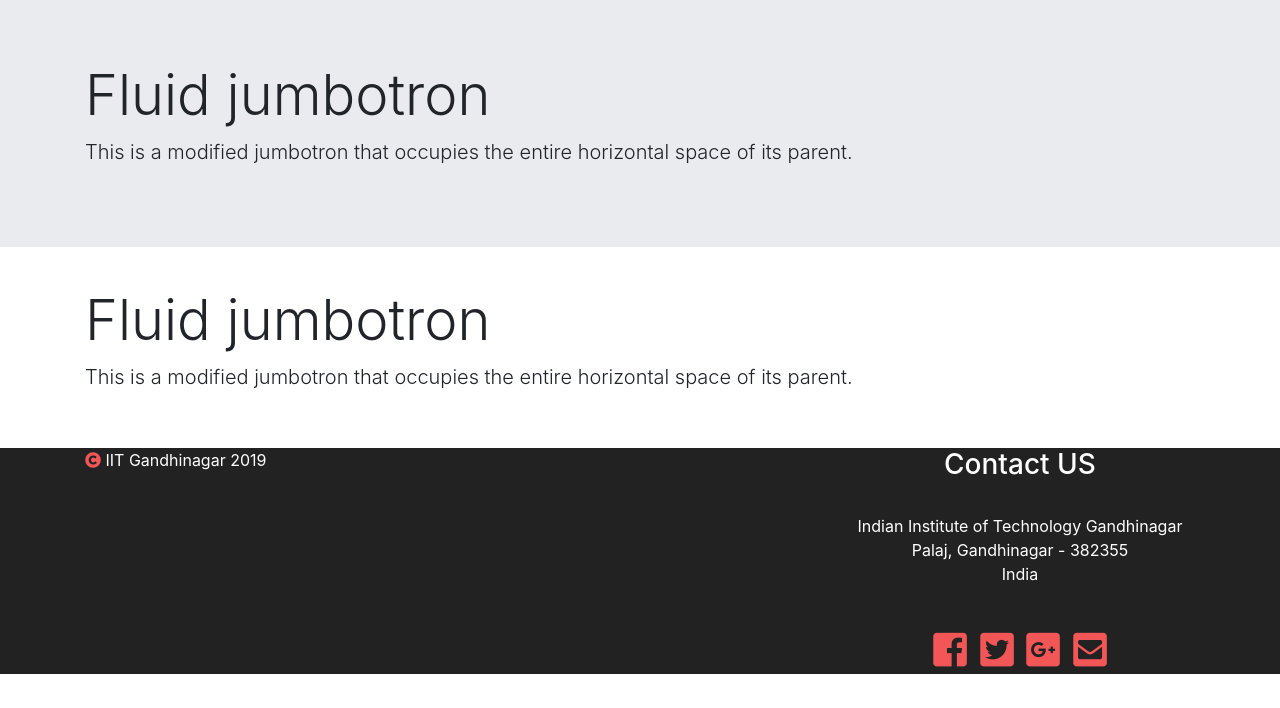
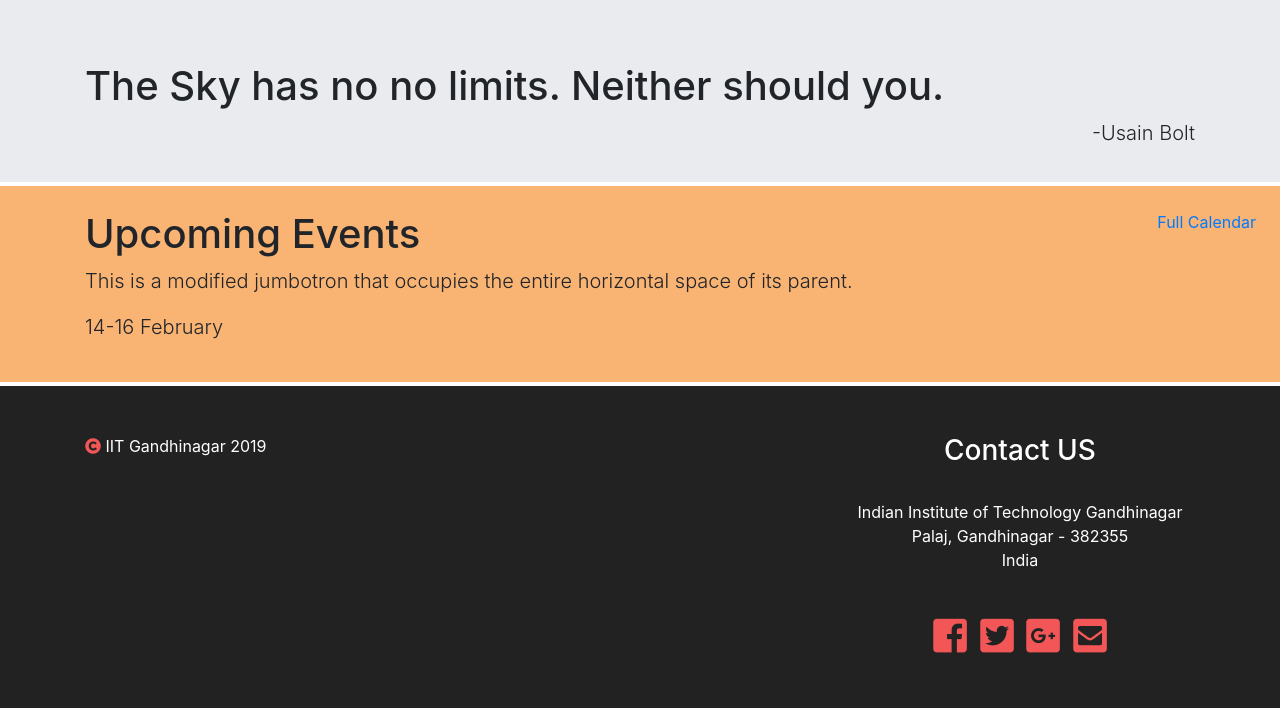
Before and after one commit to yadav-sachin/IITGN-sports, a plain HTML site: page index.html in a window 1280 px wide. Shown: the part 802-1510 px from the top of the page. Before the commit the page ends 1476 px from the top, so only its background shows below. Drawn offline with nearby package versions, Linux system fonts and the light colour scheme.

Commit message:
display calendar

```diff
--- a/index.html
+++ b/index.html
@@ -63,22 +63,29 @@
 
   </header>
 
-  <div class="jumbotron jumbotron-fluid py" style="background:#e9ebee;">
+  <div class="jumbotron jumbotron-fluid my-0" style="background:#e9ebee;">
     <div class="container">
-      <h1 class="display-4">Fluid jumbotron</h1>
-      <p class="lead">This is a modified jumbotron that occupies the entire horizontal space of its parent.</p>
+      <h1 class="display-5 pt-0">The Sky has no no limits. Neither should you.</h1>
+      <p class="lead float-right">-Usain Bolt</p>
     </div>
   </div>
 
-  <div class="jumbotron jumbotron-fluid py-2" style="background:#fff;">
-    <div class="container">
-      <h1 class="display-4">Fluid jumbotron</h1>
+  <div class="jumbotron jumbotron-fluid my-1 py-4 px-4" style="background:rgb(245, 128, 23,0.6);">
+    <a class="float-right" href="#" >Full Calendar</a>
+    <div class="container my-0 py-0">
+      <h1 class="display-6">Upcoming Events</h1>
       <p class="lead">This is a modified jumbotron that occupies the entire horizontal space of its parent.</p>
+      <div class="row">
+        <div class="col-md-4">
+          <p class="lead">14-16 February</p>
+          <p>
+        </div>
+      </div>
     </div>
   </div>
 
   <footer style="background-color:#222;">
-    <div class="container" style="color:#fff;">
+    <div class="container py-5" style="color:#fff;">
       <div class="row">
         <div class="col-md-4">
           <i class="fa fa-copyright"></i> IIT Gandhinagar 2019
```
